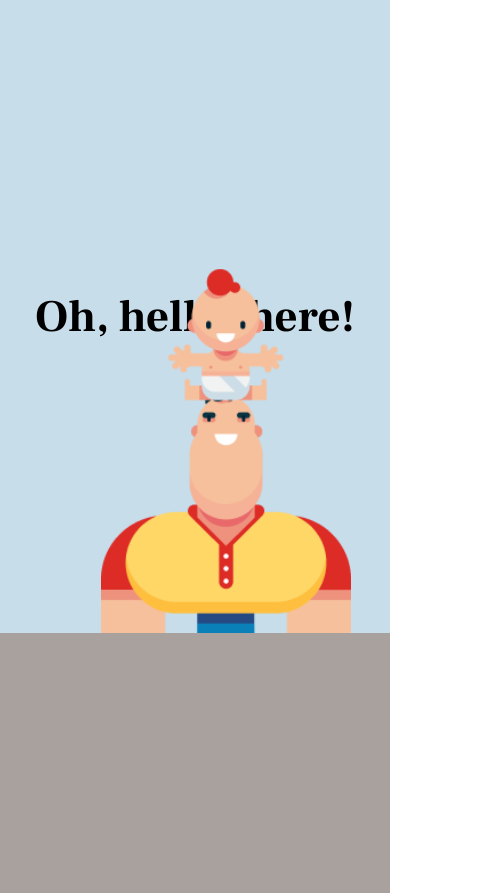
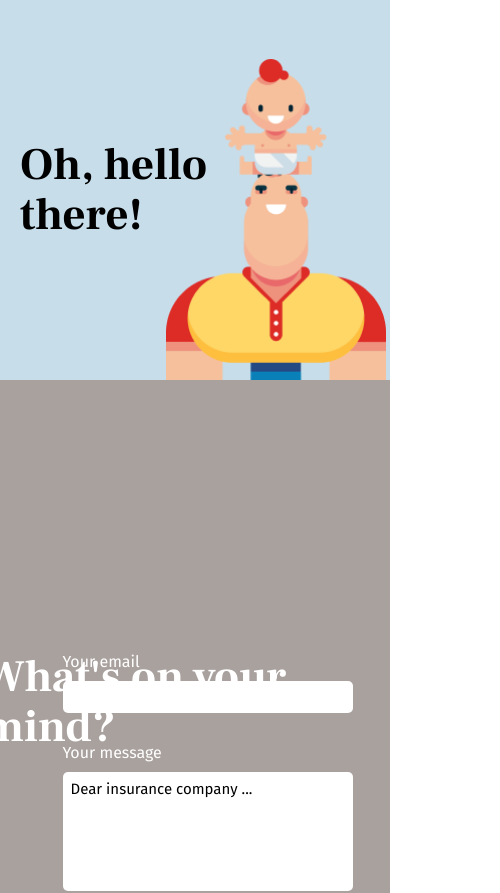
Before and after one commit to CarinWood/insurance-project, a React (Vite) app: page /contact in a window 390 px wide. Shown: the top 893 px of the page, 500 px wide, since content can reach past the window. Built offline with nearby package versions, Linux system fonts and the light colour scheme.

Commit message:
header responsive css updated

```diff
--- a/src/components/header/Header.jsx
+++ b/src/components/header/Header.jsx
@@ -5,7 +5,7 @@ import { Nav } from '../navbar/Nav'
 export const Header = () => {
   return (
     <header>
-        <h1>Oh, hello there!</h1>
+        <h1 className='header-text'>Oh, hello there!</h1>
         <img className='man-baby-pic' src={man} alt="man and baby" />
         <Nav/>
     </header>
--- a/src/components/header/header.css
+++ b/src/components/header/header.css
@@ -14,3 +14,21 @@ header {
     bottom: 0;
     right: 10%;
 }
+
+@media screen and (max-width: 888px) {
+    header {
+        height: 45vh;
+        justify-content: flex-start;
+    }
+
+    .man-baby-pic {
+        width: 220px;
+        right: 1%;
+
+    }
+
+    .header-text {
+        width: 200px;
+        margin-left: 20px;
+    }
+}
```
